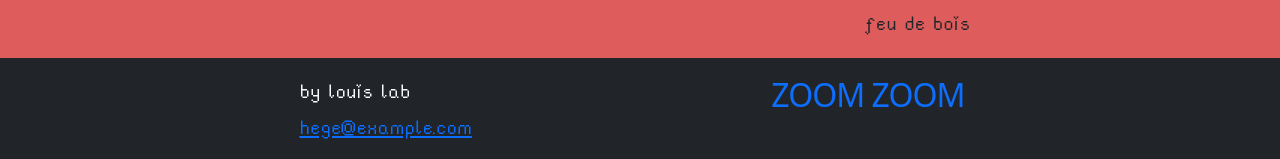
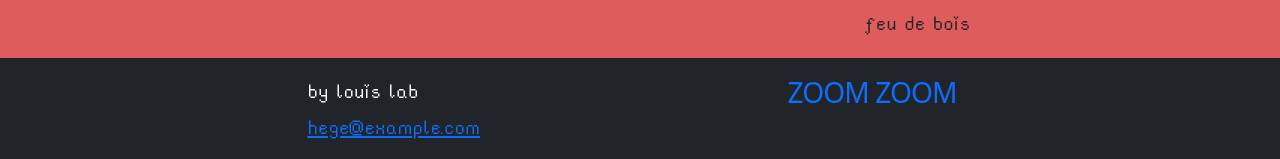
Before and after one commit to mentaloooo/zoomzoom, a plain HTML site: page lab.html in a window 1280 px wide. Shown: the part 831-990 px from the top of the page. Drawn offline with nearby package versions, Linux system fonts and the light colour scheme.

Commit message:
Update lab.html

```diff
--- a/lab.html
+++ b/lab.html
@@ -75,8 +75,8 @@
           <div class="bg-dark text-light d-flex flex-row justify-content-evenly pt-3">
             <p>by louis lab<br>
                 <a href="mailto:hege@example.com">hege@example.com</a></p>
-                <div class="mx-0 d-flex flex-column">
-                    <a class="navbar-brand floating" style="font-size: 2.5vmax;" href="#">
+                <div class="d-flex justify-content-center">
+                    <a class="pb-3 navbar-brand floating" style="font-size: 2.2vmax" href="#">
                        ZOOM
                        ZOOM
                     </a>
```
